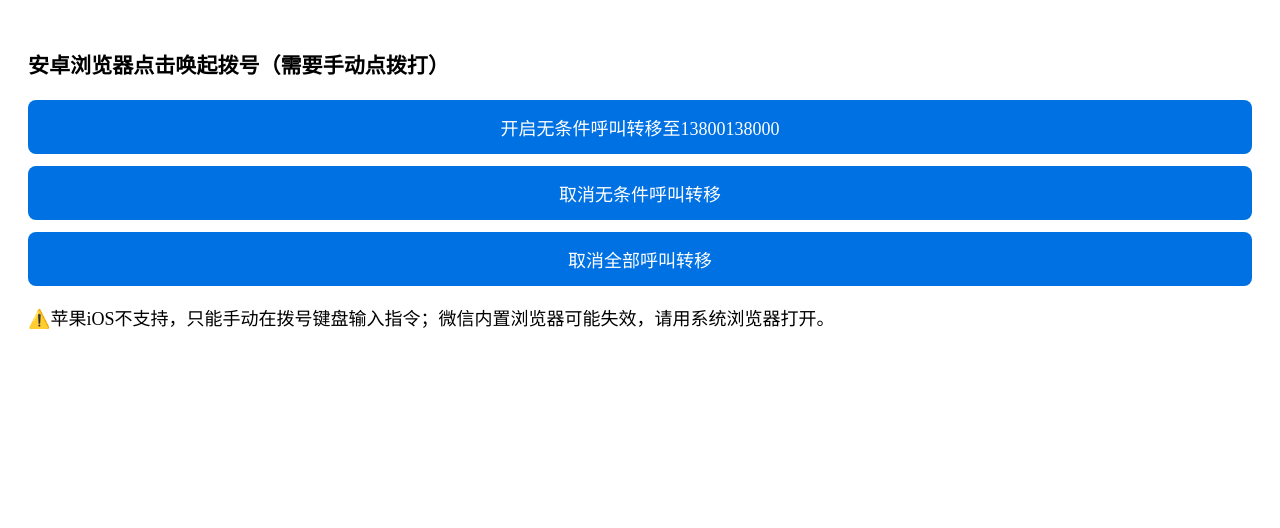
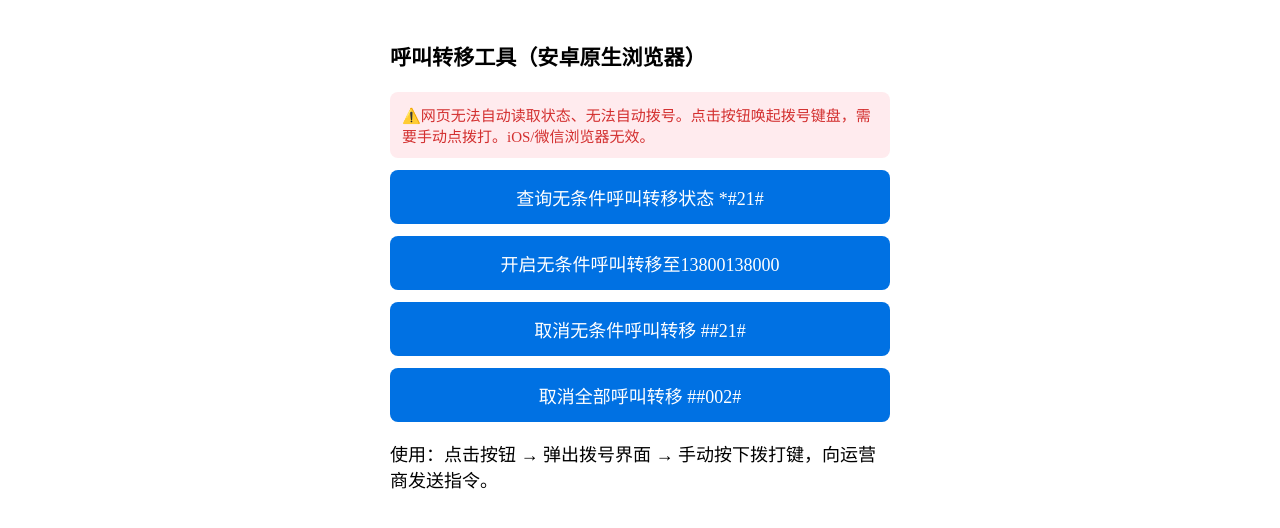
Before and after one commit to miranda0111/hujiaozhuanyi, a plain HTML site: page index.html in a window 1280 px wide. Drawn offline with Linux system fonts and the light colour scheme.

Commit message:
Update index.html

```diff
--- a/index.html
+++ b/index.html
@@ -6,17 +6,22 @@
     <meta name="format-detection" content="telephone=yes">
     <title>呼叫转移设置</title>
     <style>
-        body{padding:20px;font-size:18px;}
-        .btn{display:block;margin:12px 0;padding:14px;background:#0071e3;color:#fff;text-decoration:none;border-radius:8px;text-align:center;}
+        body{padding:20px;font-size:18px;max-width:500px;margin:0 auto;}
+        .btn{display:block;margin:12px 0;padding:14px;background:#0071e3;color:#fff;text-decoration:none;border-radius:8px;text-align:center;border:none;}
+        .warn{color:#d32f2f;background:#ffebee;padding:12px;border-radius:8px;font-size:15px;}
     </style>
 </head>
 <body>
-    <h3>安卓浏览器点击唤起拨号（需要手动点拨打）</h3>
-    <!-- 修改里面13800138000为你要转移的手机号 -->
+    <h3>呼叫转移工具（安卓原生浏览器）</h3>
+    <div class="warn">
+        ⚠️网页无法自动读取状态、无法自动拨号。点击按钮唤起拨号键盘，需要手动点拨打。iOS/微信浏览器无效。
+    </div>
+
+    <a class="btn" href="tel:%2a%2321%23">查询无条件呼叫转移状态 *#21#</a>
     <a class="btn" href="tel:%2a21%2a13800138000%23">开启无条件呼叫转移至13800138000</a>
-    <a class="btn" href="tel:%23%2321%23">取消无条件呼叫转移</a>
-    <a class="btn" href="tel:%23%23002%23">取消全部呼叫转移</a>
+    <a class="btn" href="tel:%23%2321%23">取消无条件呼叫转移 ##21#</a>
+    <a class="btn" href="tel:%23%23002%23">取消全部呼叫转移 ##002#</a>
 
-    <p>⚠️苹果iOS不支持，只能手动在拨号键盘输入指令；微信内置浏览器可能失效，请用系统浏览器打开。</p>
+    <p>使用：点击按钮 → 弹出拨号界面 → 手动按下拨打键，向运营商发送指令。</p>
 </body>
 </html>
```
